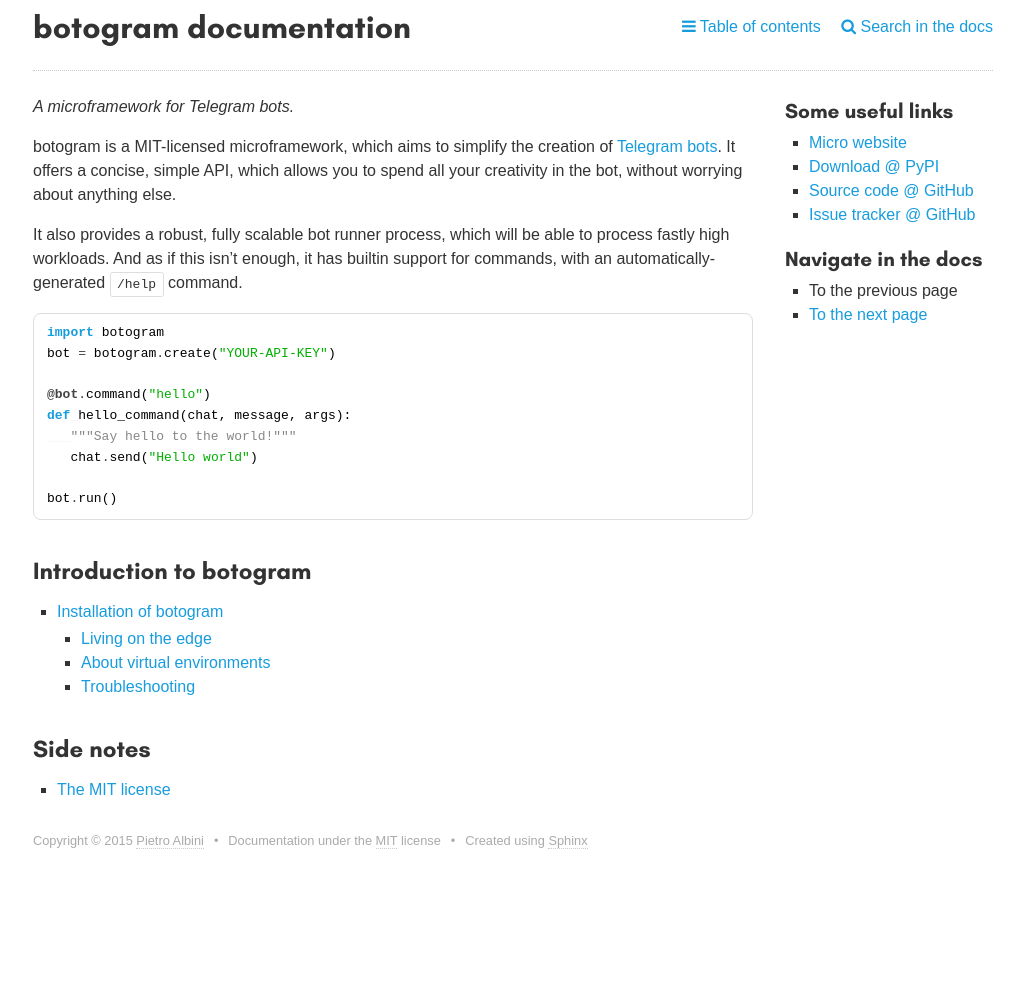
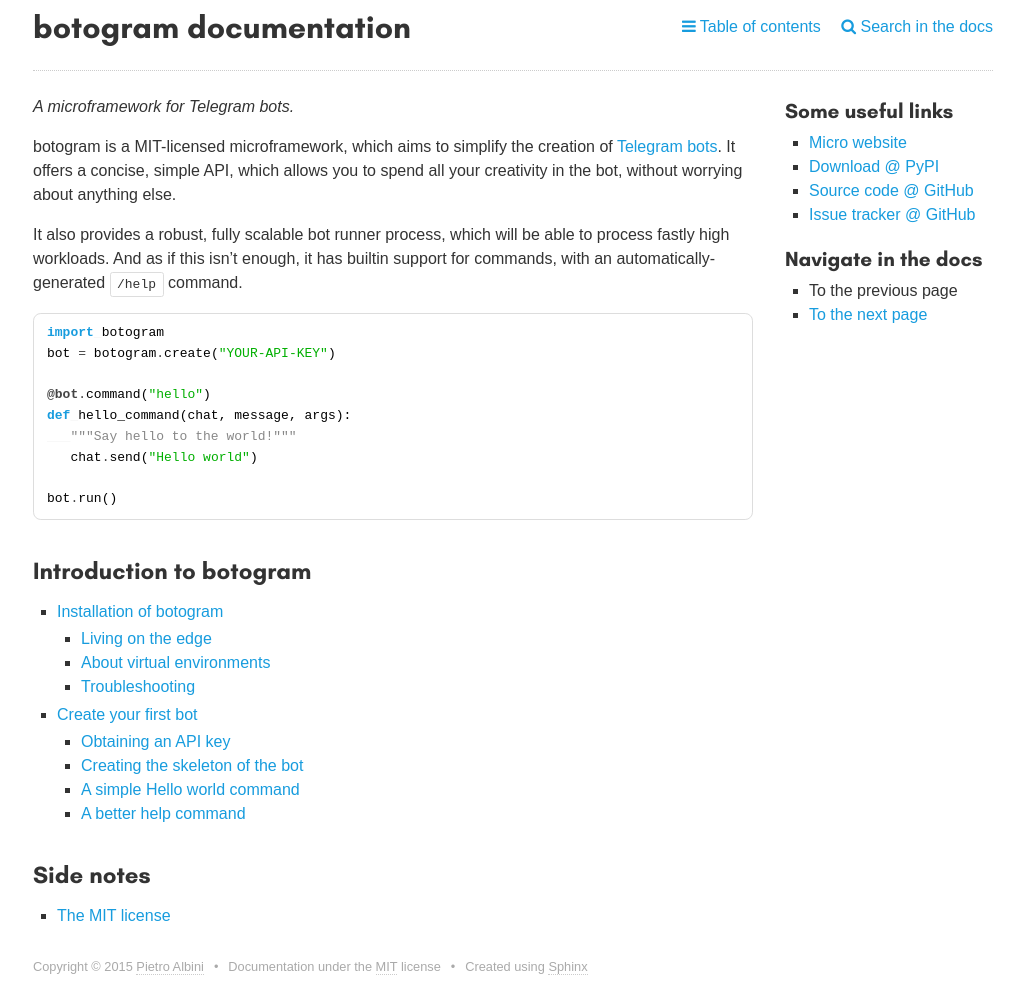
Before and after one commit to python-botogram/botogram, a Sphinx documentation site: the page built from docs/index.rst, in a window 1280 px wide. Shown: the whole page, without its empty margins (127-1151 px from the left). Built offline with Sphinx 7.4.7, drawn with Linux system fonts in a browser that asks for light colours; before the commit the page ends 900 px from its top, so only the background shows below that; some of the changed lines change nothing that is shown.

Commit message:
Started the tutorial on the documentation

```diff
--- a/docs/index.rst
+++ b/docs/index.rst
@@ -36,6 +36,7 @@
    :maxdepth: 2
 
    install
+   tutorial/index
 
 ==========
 Side notes
--- /dev/null
+++ b/docs/tutorial/api-key.rst
@@ -0,0 +1,27 @@
+.. Copyright (c) 2015 Pietro Albini <pietro@pietroalbini.io>
+   Released under the MIT license
+
+.. _tutorial-api-key:
+
+~~~~~~~~~~~~~~~~~~~~
+Obtaining an API key
+~~~~~~~~~~~~~~~~~~~~
+
+Before diving in the source code of the bot, you need to create the bot in
+Telegram and get its API key. In order to do so, open your favourite Telegram
+client and start a chat with `@botfather`_. That's a bot which will help you
+to register a new bot. When you've opened the chat, type the following
+command::
+
+   /newbot
+
+And follow the instructions it gives to you. When you've gave to it everything
+it needs to know, it will give you an API key, like this fake one::
+
+   123456789:ABCDEFGHIJKLMNOPQRSTUVWXYZabcdefghi
+
+Write it down somewhere. You can customize a bit more the bot from that chat,
+check `the @botfather documentation`_ if you want to know something more.
+
+.. _@botfather: https://telegram.me/botfather
+.. _the @botfather documentation: https://core.telegram.org/bots/#botfather
--- /dev/null
+++ b/docs/tutorial/better-help.rst
@@ -0,0 +1,92 @@
+.. Copyright (c) 2015 Pietro Albini <pietro@pietroalbini.io>
+   Released under the MIT license
+
+.. _tutorial-better-help:
+
+~~~~~~~~~~~~~~~~~~~~~
+A better help command
+~~~~~~~~~~~~~~~~~~~~~
+
+When you previously ran the bot, you may have noticed botogram automatically
+generated the ``/help`` command, with all the commands you have registered and
+the builtin ones. That's one of the features of botogram, and you can obviusly
+customize it.
+
+.. _tutorial-better-help-about:
+
+==========================
+Informations about the bot
+==========================
+
+When someone uses your bot, he might be wondering what it does, or what's the
+owner of it. botogram provides an easy way to add these two pieces of
+information to the bot's help message. Add these two lines of code just below
+the creation of the bot:
+
+.. code-block:: python
+   :emphasize-lines: 2,3
+
+   bot = botogram.create("YOUR-API-KEY")
+   bot.about = "This bot is just the one from the botogram's tutorial"
+   bot.owner = "@yourusername"
+
+Feel free to change the about message and the owner's name as you want. If you
+try to run the bot now, you'll see these information when you issue the
+command.
+
+.. note::
+
+   The about message will be also automatically added to the ``/start``
+   command.
+
+.. _tutorial-better-help-commands:
+
+===================
+Help about commands
+===================
+
+Usually bots provide commands, and the users of the bot need to know which
+commands are available and how to use them. The first part is transparently
+handled by botogram, but if you want to provide the commands' description, you
+need to provide it.
+
+To apply a description to a command, simply put a docstring to the command's
+function:
+
+.. code-block:: python
+   :emphasize-lines: 3,4,5
+
+   @bot.command("Hello")
+   def hello_command(chat, message, args):
+       """Say hello to the world!
+       This command sends "Hello world" to the current chat
+       """
+       chat.send("Hello world")
+
+The first non-empty line of the docstring will be showed in the commands list
+available issuing ``/help``, and the whole docstring will be showed only if
+someone asks more detailed help for a command, issuing ``/help`` with the
+command name as argument.
+
+.. _tutorial-better-help-source:
+
+===========================
+Bot's source code until now
+===========================
+
+.. code-block:: python
+
+   import botogram
+
+   bot = botogram.create("YOUR-API-KEY")
+   bot.about = "This bot is just the one from the botogram's tutorial"
+   bot.owner = "@yourusername"
+
+   @bot.command("Hello")
+   def hello_command(chat, message, args):
+       """Say hello to the world!
+       This command sends "Hello world" to the current chat
+       """
+       chat.send("Hello world")
+
+   bot.run()
--- /dev/null
+++ b/docs/tutorial/hello-world.rst
@@ -0,0 +1,67 @@
+.. Copyright (c) 2015 Pietro Albini
+   Released under the MIT license
+
+.. _tutorial-hello-world:
+
+~~~~~~~~~~~~~~~~~~~~~~~~~~~~
+A simple Hello world command
+~~~~~~~~~~~~~~~~~~~~~~~~~~~~
+
+Every time a programmer learns a new programming language or a new framework,
+it's tradition to write an "hello world" program. In this case, we'll add an
+``/hello`` command, which will simply reply "Hello world" in the chat or
+group chat.
+
+In botogram, a command is a function decorated with the
+:py:meth:`botogram.Bot.command` decorator. So, let's add this snippet:
+
+.. code-block:: python
+   :emphasize-lines: 3,4,5
+
+   bot = botogram.create("YOUR-API-KEY")
+
+   @bot.command("hello")
+   def hello_command(chat, message, args):
+       pass
+
+The first line is a decorator, which will register the function under it as
+the ``/hello`` command. The function can have an arbitrary name, and it must
+accept these three arguments:
+
+* The chat where the command was issued (an instance of either
+  :py:class:`botogram.User` or :py:class:`botogram.GroupChat`, depending on
+  where the command was issued)
+* The representation of the sent message (an instance of
+  :py:class:`botogram.Message`)
+* The list of the parsed command arguments
+
+So, we want now to reply with "Hello world" when someone issue the command.
+Thanksfully, there is an handy method on the chat object:
+
+.. code-block:: python
+   :emphasize-lines: 3
+
+   @bot.command("hello")
+   def hello_command(chat, message, args):
+       chat.send("Hello world")
+
+Perfect, now the command is ready! Try to run the bot, and send him ``/hello``:
+it will reply with "Hello world".
+
+.. _tutorial-hello-world-source:
+
+===========================
+Bot's source code until now
+===========================
+
+.. code-block:: python
+
+   import botogram
+
+   bot = botogram.create("YOUR-API-KEY")
+
+   @bot.command("hello")
+   def hello_command(chat, message, args):
+       chat.send("Hello world")
+
+   bot.run()
--- /dev/null
+++ b/docs/tutorial/index.rst
@@ -0,0 +1,20 @@
+.. Copyright (c) 2015 Pietro Albini <pietro@pietroalbini.io>
+   Released under the MIT license
+
+.. _tutorial:
+
+~~~~~~~~~~~~~~~~~~~~~
+Create your first bot
+~~~~~~~~~~~~~~~~~~~~~
+
+In this chapter, you'll create a brand new bot, which will use all the
+botogram capabilities. Be sure to have botogram installed, otherwise be sure to
+check the ":ref:`install`" chapter.
+
+.. toctree::
+   :maxdepth: 2
+
+   api-key
+   skeleton
+   hello-world
+   better-help
--- /dev/null
+++ b/docs/tutorial/skeleton.rst
@@ -0,0 +1,36 @@
+.. Copyright (c) 2015 Pietro Albini <pietro@pietroalbini.io>
+   Released under the MIT license
+
+.. _tutorial-skeleton:
+
+~~~~~~~~~~~~~~~~~~~~~~~~~~~~~~~~
+Creating the skeleton of the bot
+~~~~~~~~~~~~~~~~~~~~~~~~~~~~~~~~
+
+So, let's start with the actual creation of the bot. During this chapter, that
+file will be called ``mybot.py``, so if you want to call the program in a
+different way, remember to change all the references to it.
+
+Open ``mybot.py`` with your favourite text editor, and insert this skeleton in
+it:
+
+.. code-block:: python
+
+   import botogram
+
+   bot = botogram.create("YOUR-API-KEY")
+
+   bot.run()
+
+The first line imports the botogram microframework, allowing you to use it in
+the program. The second one will create a brand new bot, with ``YOUR-API-KEY``
+as the API key. Change that with the one you received in the previus step.
+Finally, the third line will run the bot.
+
+Even if right now the bot does nothing, you can run it by executing its file::
+
+   $ python3 mybot.py
+
+The bot will start running, and it will reply to each request you make to it.
+In order to stop it, press ``Ctrl+C`` and, when it finishes processing the old
+requests, it will close itself.
```
